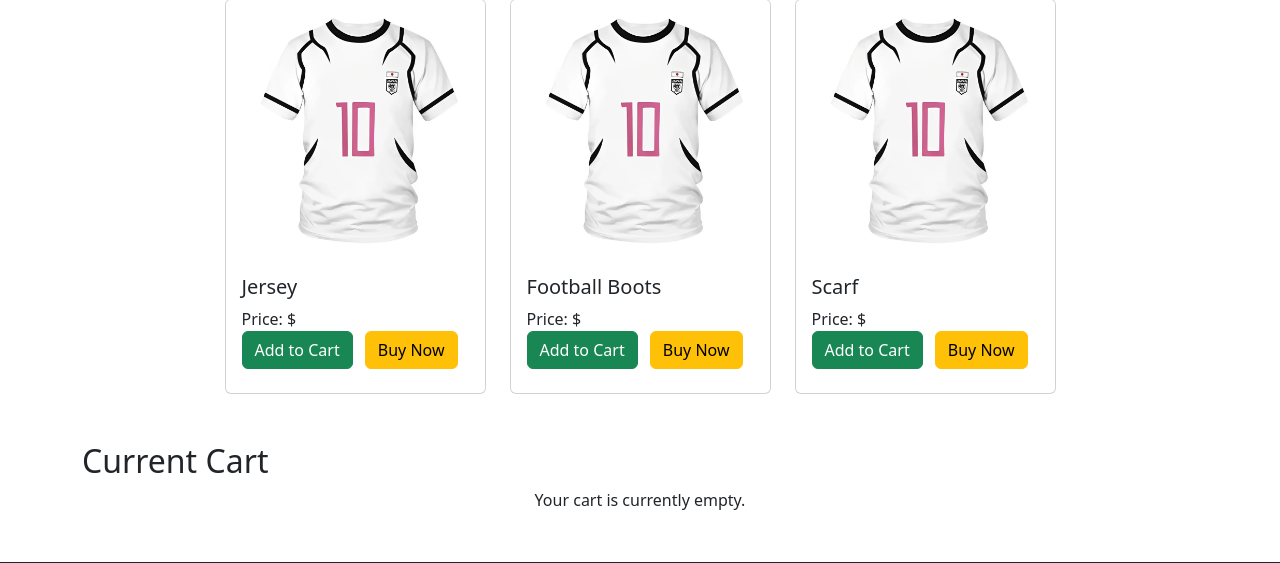
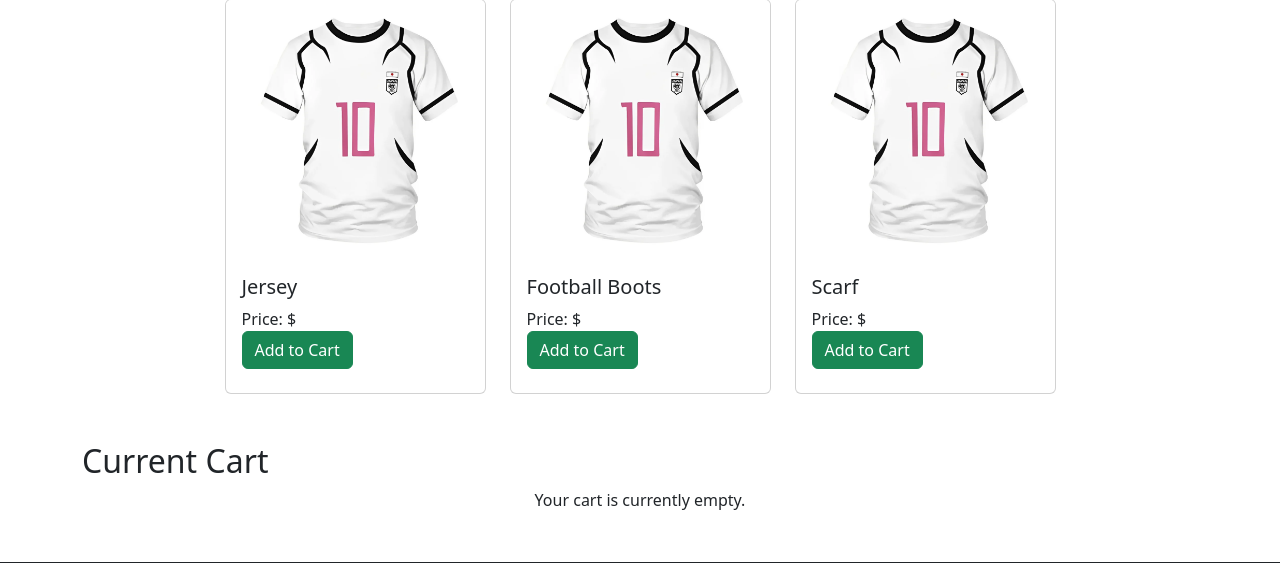
Before and after one commit to liying23025305/FYP---Football-Club-Management, a Node server app: page /store in a window 1280 px wide. Shown: the part 182-745 px from the top of the page. Run offline with Node 20, Linux system fonts and the light colour scheme; data comes from the database, SQL or seed files in the repository.

Commit message:
buynow button is removed

```diff
--- a/views/store.ejs
+++ b/views/store.ejs
@@ -32,7 +32,6 @@
                 <form action="/cart/add/<%= item.gear_id %>" method="POST" style="display:inline;">
                   <button type="submit" class="btn btn-success mb-2">Add to Cart</button>
                 </form>
-                <a href="/paymentmethod" class="btn btn-warning mb-2 ms-2">Buy Now</a>
               </div>
             </div>
           </div>
```
